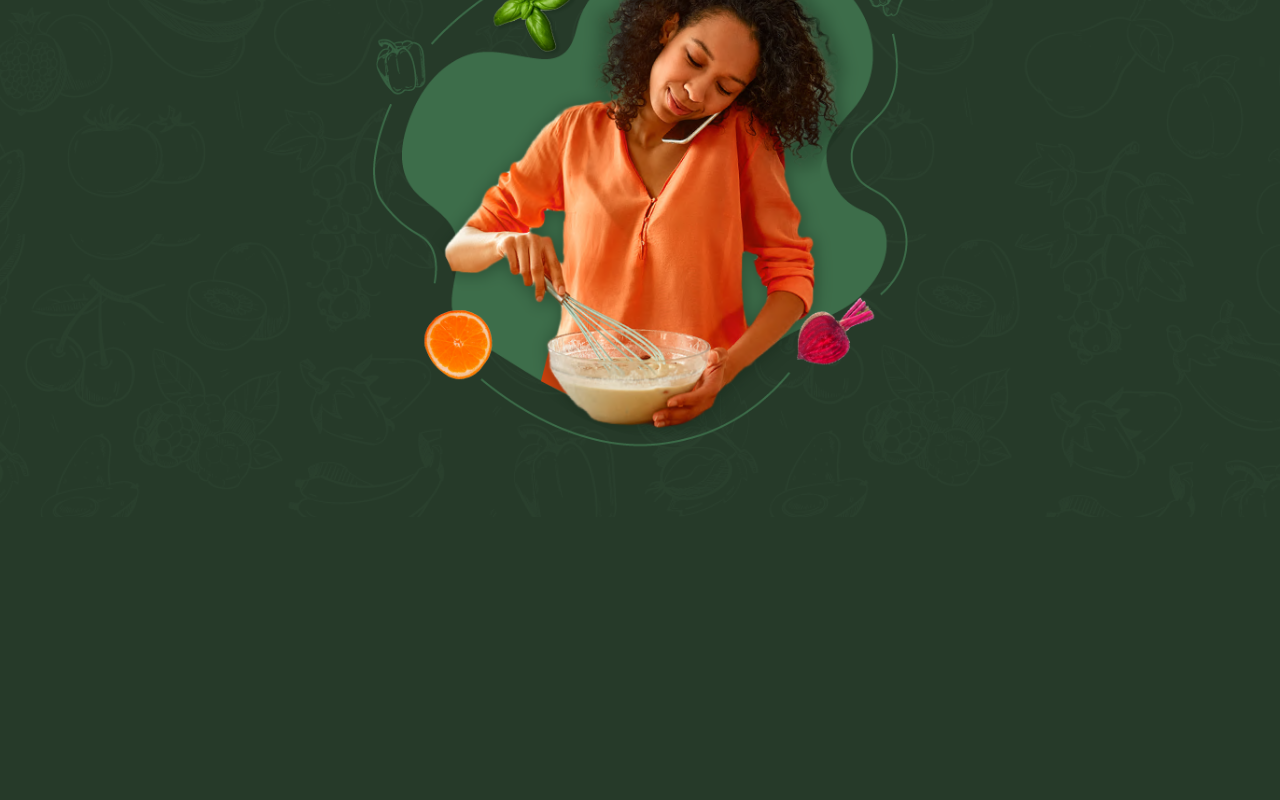
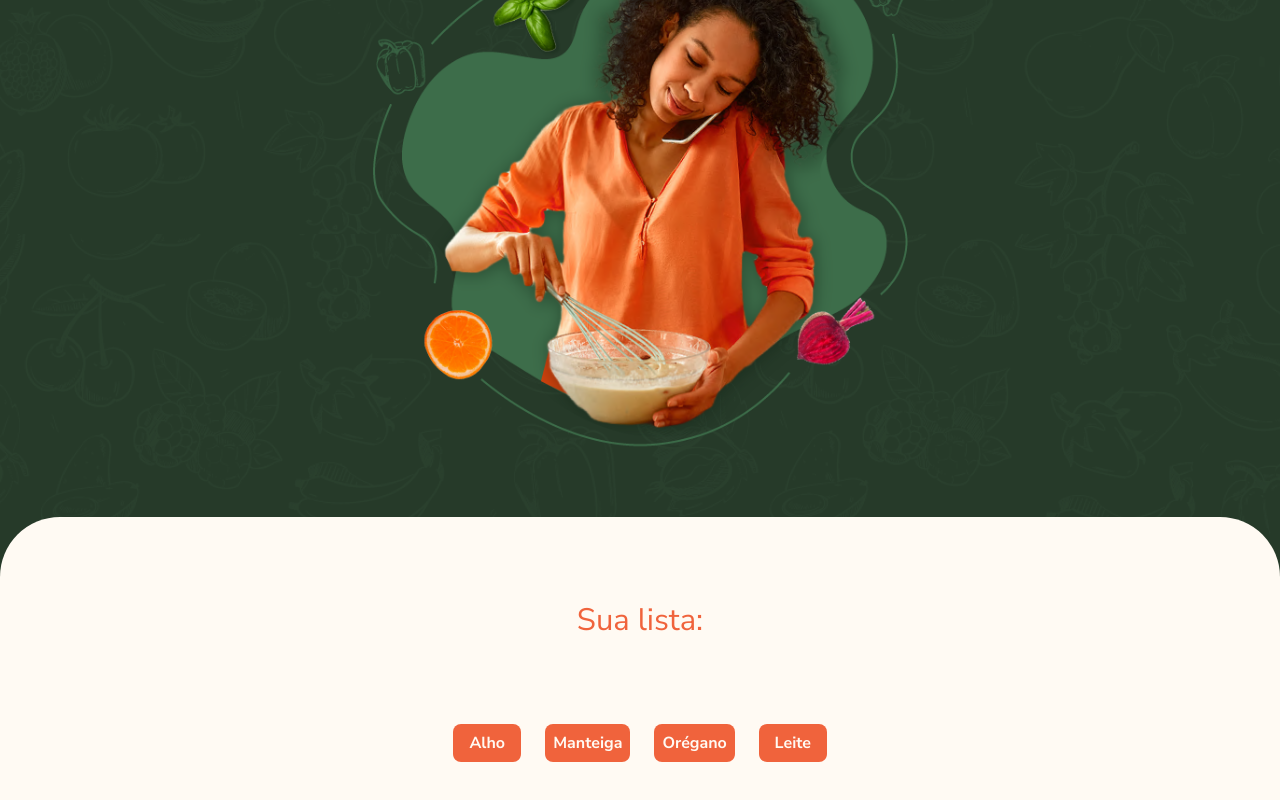
Before and after one commit to jconzatti/alura.vue.1, a Vue app in the folder cookin-up/: page / in a window 1280 px wide. Shown: the part 514-1314 px from the top of the page. Before the commit the page ends 1031 px from the top, so only its background shows below. Built offline with nearby package versions, Linux system fonts and the light colour scheme.

Commit message:
conteúdo principal

```diff
--- a/cookin-up/src/App.vue
+++ b/cookin-up/src/App.vue
@@ -1,7 +1,9 @@
 <script setup lang="ts">
 import Banner from "./components/Banner.vue";
+import ConteudoPrincipal from "./components/ConteudoPrincipal.vue";
 </script>
 
 <template>
   <Banner />
+  <ConteudoPrincipal />
 </template>
--- /dev/null
+++ b/cookin-up/src/components/ConteudoPrincipal.vue
@@ -0,0 +1,93 @@
+<script setup lang="ts">
+const lIngredientes: string[] = ["Alho", "Manteiga", "Orégano"];
+lIngredientes.push("Leite");
+</script>
+
+<template>
+  <main class="conteudo-principal">
+    <span class="subtitulo-lg sua-lista-texto"> Sua lista: </span>
+
+    <ul v-if="lIngredientes.length > 0" class="ingredientes-sua-lista">
+      <li
+        v-for="lIngrediente in lIngredientes"
+        :key="lIngrediente"
+        class="ingrediente"
+      >
+        {{ lIngrediente }}
+      </li>
+    </ul>
+
+    <p v-else class="paragafo lista-vazia">
+      <img
+        src="../assets/imagens/icones/lista-vazia.svg"
+        alt="Icone de pesquisa"
+      />
+      Sua lista está vazia, selecione ingredientes para iniciar.
+    </p>
+  </main>
+</template>
+
+<style lang="css" scoped>
+.conteudo-principal {
+  padding: 6.5rem 7.5rem;
+  border-radius: 3.75rem 3.75rem 0rem 0rem;
+  background: var(--creme, #fffaf3);
+  color: var(--cinza, #444);
+
+  display: flex;
+  flex-direction: column;
+  align-items: center;
+  gap: 5rem;
+}
+
+.sua-lista-texto {
+  color: var(--coral, #f0633c);
+  display: block;
+  text-align: center;
+  margin-bottom: 1.5rem;
+}
+
+.ingredientes-sua-lista {
+  display: flex;
+  justify-content: center;
+  gap: 1rem 1.5rem;
+  flex-wrap: wrap;
+}
+
+.ingrediente {
+  display: inline-block;
+  border-radius: 0.5rem;
+  min-width: 4.25rem;
+  padding: 0.5rem;
+  text-align: center;
+  transition: 0.2s;
+  color: var(--creme, #fffaf3);
+  background: var(--coral, #f0633c);
+  font-weight: 700;
+}
+
+.lista-vazia {
+  display: flex;
+  justify-content: center;
+  align-items: center;
+  flex-wrap: wrap;
+  gap: 0.25rem;
+
+  color: var(--coral, #f0633c);
+  text-align: center;
+}
+
+@media only screen and (max-width: 1300px) {
+  .conteudo-principal {
+    padding: 5rem 3.75rem;
+    gap: 3.5rem;
+  }
+}
+
+@media only screen and (max-width: 767px) {
+  .conteudo-principal {
+    padding: 4rem 1.5rem;
+    gap: 4rem;
+  }
+}
+</style>
```
Also changed, not shown: cookin-up/src/components/x.txt (added).
